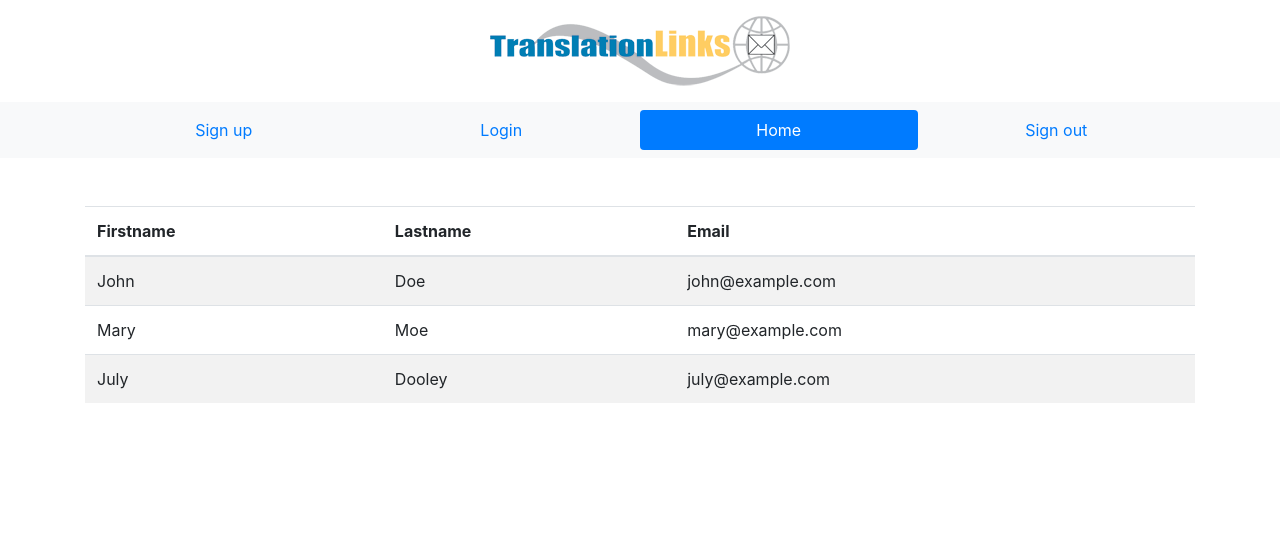
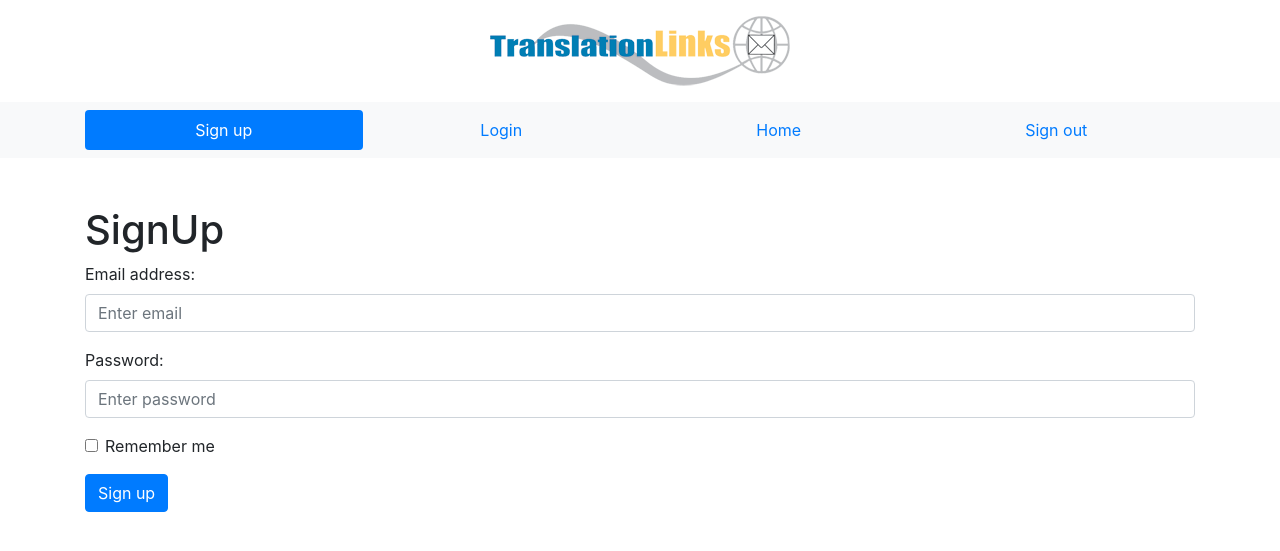
Before and after one commit to Jesus-LinaresIT/ApiCRUD_PHP, a PHP site: page / in a window 1280 px wide. Shown: the top 551 px of the page. Run offline with PHP 8.4, Linux system fonts and the light colour scheme; some libraries are stand-ins or nearby versions.

Commit message:
Add get variables to nav

```diff
--- a/MVC/views/layout.php
+++ b/MVC/views/layout.php
@@ -36,20 +36,24 @@
       <img src="img/logo.png" alt="logo" class="mx-auto d-block py-3">
    </div>
 
+   <!--===================================
+      NAVEGATION
+   ====================================-->
+
    <div class="container-fluid bg-light">
       <div class="container">
          <ul class="nav nav-justified py-2 nav-pills">
             <li class="nav-item">
-               <a href="signOut.html" class="nav-link">Sign up</a>
+               <a href="index.php?pages=signUp" class="nav-link active">Sign up</a>
             </li>
             <li class="nav-item">
-               <a href="logIn.html" class="nav-link">Login</a>
+               <a href="index.php?pages=login" class="nav-link">Login</a>
             </li>
             <li class="nav-item">
-               <a href="index.html" class="nav-link active">Home</a>
+               <a href="index.php?pages=home" class="nav-link">Home</a>
             </li>
             <li class="nav-item">
-               <a href="#" class="nav-link">Sign out</a>
+               <a href="index.php?pages=signOut" class="nav-link">Sign out</a>
             </li>
          </ul>
       </div>
@@ -61,7 +65,21 @@
    <div class="container-fluid">
       <div class="container py-5">
          <?php
-            include "pages/home.php"
+
+            if (isset($_GET["pages"])){
+
+               if($_GET["pages"]== "signUp" ||
+                  $_GET["pages"]== "login" ||
+                  $_GET["pages"]== "home" ||
+                  $_GET["pages"]== "signOut"){
+
+                  include "pages/".$_GET["pages"].".php";
+               }
+
+            }else{
+               include "pages/signUp.php";
+            }
+
          ?>
       </div>
    </div>
--- a/MVC/views/pages/login.php
+++ b/MVC/views/pages/login.php
@@ -1,3 +1,5 @@
+<h1>Login</h1>
+
 <form>
    <div class="form-group">
       <label for="email">Email address:</label>
--- a/MVC/views/pages/signOut.php
+++ b/MVC/views/pages/signOut.php
@@ -0,0 +1 @@
+<h1>signOut</h1>
--- a/MVC/views/pages/signUp.php
+++ b/MVC/views/pages/signUp.php
@@ -1,3 +1,4 @@
+<h1>SignUp</h1>
 <form>
    <div class="form-group">
       <label for="email">Email address:</label>
```
